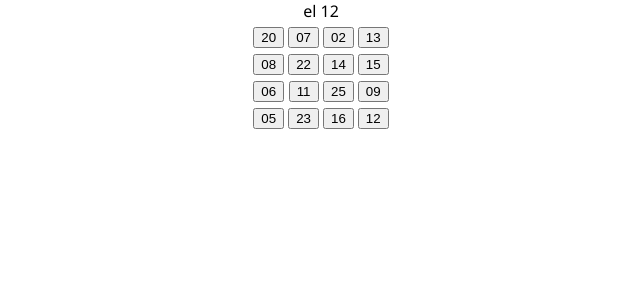
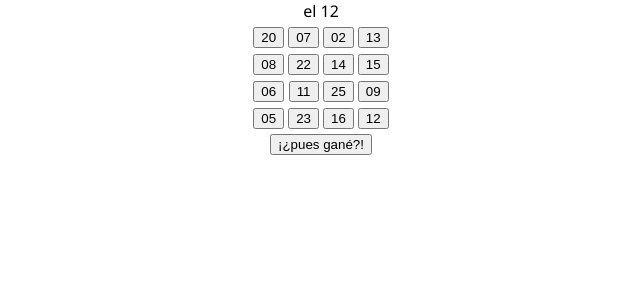
Before and after one commit to CIELO-la/loteria, a React (Create React App) app: page / in a window 1280 px wide. Shown: the top 300 px of the page, without its empty margins (319-959 px from the left). Built offline with nearby package versions, Linux system fonts and the light colour scheme.

Commit message:
Build out rough working tabla and cartas for one full called game session

```diff
--- a/src/App.js
+++ b/src/App.js
@@ -1,30 +1,32 @@
 import React from 'react';
 import './App.css';
 import Caller from './Game/Game';
+import Tabla from './Components/Tabla';
 
 class App extends React.Component {
 	constructor(props) {
 		super(props);
 		this.state = {
-			caller: null,
+			g: null,
 			playerId: null,
 			isHost: false,
-			carta: {}
+			cartaCantada: {},
+			marcadas: []
 		};
 	}
 
 	componentDidMount() {
-		!this.state.caller && this.setState(
-			{ caller: new Caller('zapo-01') },
+		!this.state.g && this.setState(
+			{ g: new Caller('zapo-01') },
 			() => this.setState(
-				{ playerId: this.state.caller.registrar() },
+				{ playerId: this.state.g.registrar() },
 				() => {
 					console.log(`soy el jugador número ${this.state.playerId}`)
 					if (this.state.playerId === 0) {
 						this.setState({ isHost: true });
-						this.state.caller.iniciar();
+						this.state.g.iniciar();
 						setInterval(
-							() => this.setState({ carta: this.state.caller.cantar() }),
+							() => this.setState({ cartaCantada: this.state.g.cantar() }),
 							4500
 						);
 					}
@@ -33,34 +35,39 @@ class App extends React.Component {
 		);
 	}
 
+	marcar = slotId => {
+		const marcada = this.state.g.marcar(this.state.playerId, slotId);
+		if (marcada && !this.state.marcadas.includes(slotId)) {
+			console.log(`marcando el eslot ${slotId}`);
+			this.setState({ marcadas: [...this.state.marcadas, slotId] });
+		}
+	};
+
 	render() {
-		const { carta, caller, playerId } = this.state;
-		const tabla = caller !== null ? caller.tablas[playerId] : null;
-		const anchura = Array(4).fill(null);
-
+		const { marcar } = this;
+		const { g, cartaCantada, playerId, marcadas } = this.state;
+		const tabla = g !== null ? g.tablas[playerId] : null;
 		return (
 			<div className="App">
-				{carta && carta.nombre
-					? <div>el {carta.nombre}</div>
-					: <div>¡Corre y se va!</div>
-				}
-				<table>
-					<tbody>
-						{tabla && anchura.map((_, i) => (
-							<tr key={i}>
-								{anchura.map((_, j) => (
-									<td key={j}>
-										<button
-											onClick={() => console.log(`card ${anchura.length * i + j}`)}
-										>
-											{tabla[anchura.length * i + j][0].nombre}
-										</button>
-									</td>
-								))}
-							</tr>
-						))}
-					</tbody>
-				</table>
+				<div>
+					{cartaCantada && cartaCantada.nombre
+						? <div>el {cartaCantada.nombre}</div>
+						: <div>¡Corre y se va!</div>
+					}
+				</div>
+				<div>
+					{tabla && (
+						<Tabla
+							g={g}
+							playerId={playerId}
+							tabla={tabla}
+							dimension={4}
+							marcar={marcar}
+							marcadas={marcadas}
+						/>
+					)}
+					<button onClick={() => g.verificar(playerId)}>¡¿pues gané?!</button>
+				</div>
 			</div>
 		);
 	}
--- /dev/null
+++ b/src/Components/Carta.js
@@ -0,0 +1,12 @@
+import React from 'react';
+
+export const Carta = ({ carta, slot, marcar, marcada, estilo }) => (
+	<td>
+		<button
+			disabled={marcada}
+			onClick={() => marcar(slot)}
+		>
+			{carta.nombre}
+		</button>
+	</td>
+);
--- /dev/null
+++ b/src/Components/Tabla.js
@@ -0,0 +1,41 @@
+import React from 'react';
+import { Carta } from './Carta';
+
+const Tabla = ({ g, playerId, tabla, dimension, marcar, marcadas }) => {
+
+	const estilo = {
+		border: '1px solid #555',
+		width: '50px',
+		height: '50px',
+		lineHeight: '50px',
+		textAlign: 'center',
+	};
+
+	const anchura = Array(dimension).fill(null);
+
+	return (
+		<table id="tabla">
+			<tbody>
+				{anchura.map((_, i) => (
+					<tr key={i}>
+						{anchura.map((_, j) => {
+							const slot = anchura.length * i + j;
+							return (
+								<Carta
+									key={`carta-${slot}`}
+									carta={tabla[slot][0]}
+									slot={slot}
+									marcar={marcar}
+									marcada={marcadas.includes(slot)}
+									estilo={estilo}
+								/>
+							);
+						})}
+			 		</tr>
+				))}
+			</tbody>
+		</table>
+	);
+};
+
+export default Tabla;
--- a/src/Game/Game.js
+++ b/src/Game/Game.js
@@ -74,10 +74,10 @@ class Caller {
 
 	marcar = (tablaId, slotId) => {
 		const indicesCantados = this.yaCantadas();
-		if (indicesCantados.includes(this.tablas[tablaId][slotId])) {
-			// TODO: marcar tabla slot
-
+		if (indicesCantados.includes(this.tablas[tablaId][slotId][0].id)) {
+			this.tablas[tablaId][slotId][1] = true;
 		}
+		return this.tablas[tablaId][slotId][1];
 	};
 
 	verificar = tablaId => {
```
Also changed, not shown: src/Carta.js (deleted, +0 -11 lines), src/Tabla.js (deleted, +0 -52 lines).
